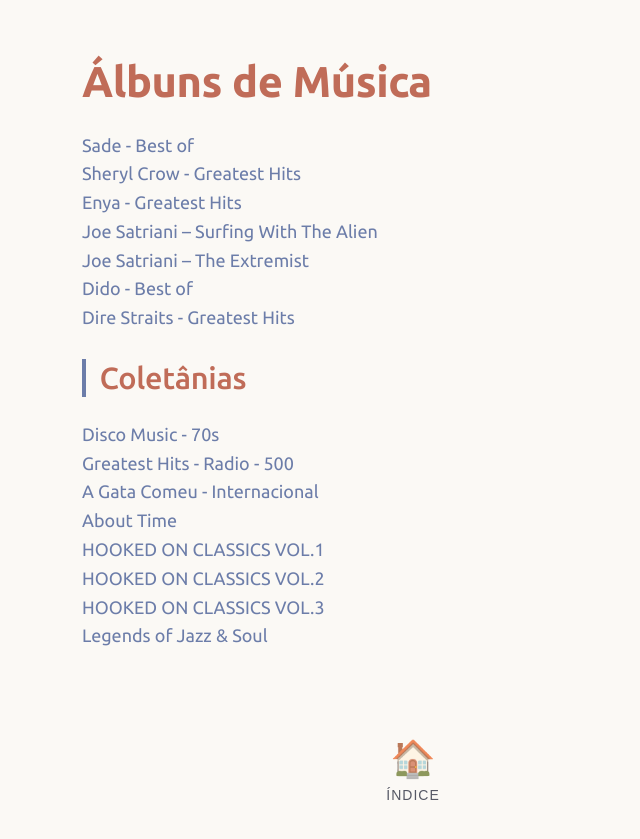
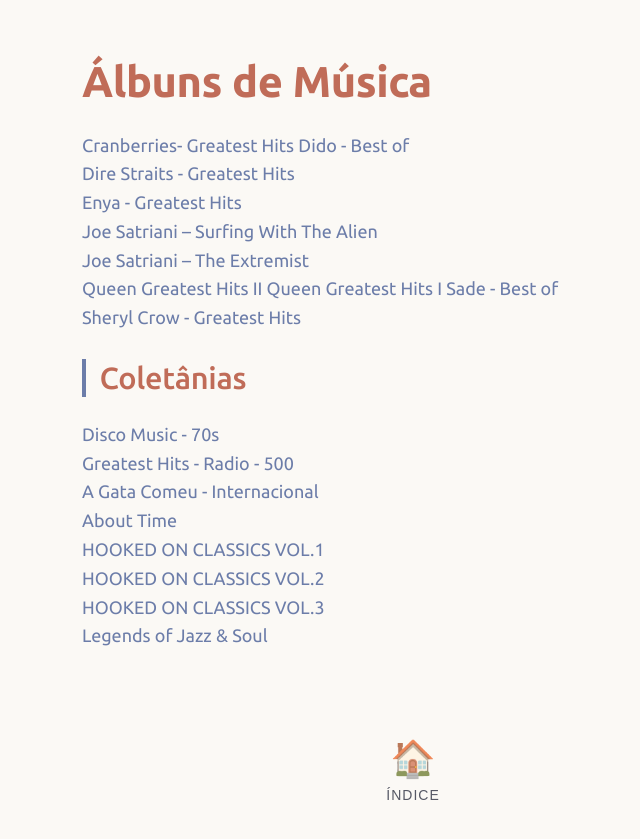
Before and after one commit to joaquim-capitao/musica, a Jekyll site: the page built from album.md, in a window 1280 px wide. Shown: the top 839 px of the page, without its empty margins (227-867 px from the left). Built offline with Jekyll 4.4.1, drawn with Linux system fonts in a browser that asks for light colours; our own code applies the rules of GitHub Pages for plain Markdown files.

Commit message:
Update album.md

```diff
--- a/album.md
+++ b/album.md
@@ -1,12 +1,17 @@
 # Álbuns de Música
 
-[Sade - Best of](https://www.youtube.com/watch?v=c_lgse6-JKo&list=PLRkE5-eyt9iVY7n9jJJtAJazzM-F6DASg)
-[Sheryl Crow - Greatest Hits](https://www.youtube.com/watch?v=MZ988GHQJz0&list=PL8TAMERtpPxfvYNEaHUK1Dwu-4zhwwm_u&index=56)
+[Cranberries- Greatest Hits](https://www.youtube.com/watch?v=xL9p9UEHaB4)
+[Dido - Best of](https://www.youtube.com/watch?v=xFwqTVOG9Z8&list=PL8TAMERtpPxfvYNEaHUK1Dwu-4zhwwm_u&index=40)
+[Dire Straits - Greatest Hits](https://www.youtube.com/watch?v=JuZ-to4l2fA&list=PL8TAMERtpPxfvYNEaHUK1Dwu-4zhwwm_u&index=80)
 [Enya - Greatest Hits](https://www.youtube.com/watch?v=IVZYM7_4ank&list=PL8TAMERtpPxfvYNEaHUK1Dwu-4zhwwm_u&index=32)
 [Joe Satriani – Surfing With The Alien](https://www.youtube.com/watch?v=sm0j33oxav4)
 [Joe Satriani – The Extremist](https://www.youtube.com/watch?v=0Bg8oo7PZVY)
-[Dido - Best of](https://www.youtube.com/watch?v=xFwqTVOG9Z8&list=PL8TAMERtpPxfvYNEaHUK1Dwu-4zhwwm_u&index=40)
-[Dire Straits - Greatest Hits](https://www.youtube.com/watch?v=JuZ-to4l2fA&list=PL8TAMERtpPxfvYNEaHUK1Dwu-4zhwwm_u&index=80)
+[Queen Greatest Hits II](https://www.youtube.com/watch?v=j440-D5JhjI)
+[Queen Greatest Hits I](https://www.youtube.com/watch?v=_Uu12zY01ts)
+[Sade - Best of](https://www.youtube.com/watch?v=c_lgse6-JKo&list=PLRkE5-eyt9iVY7n9jJJtAJazzM-F6DASg)
+[Sheryl Crow - Greatest Hits](https://www.youtube.com/watch?v=MZ988GHQJz0&list=PL8TAMERtpPxfvYNEaHUK1Dwu-4zhwwm_u&index=56)
+
+
 
 ## Coletânias
 
```
